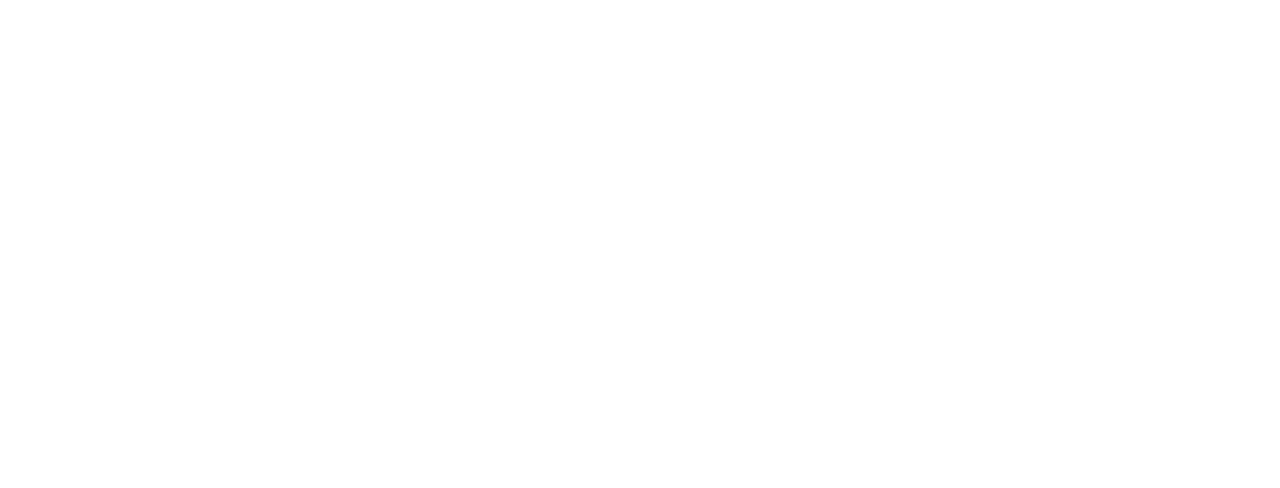
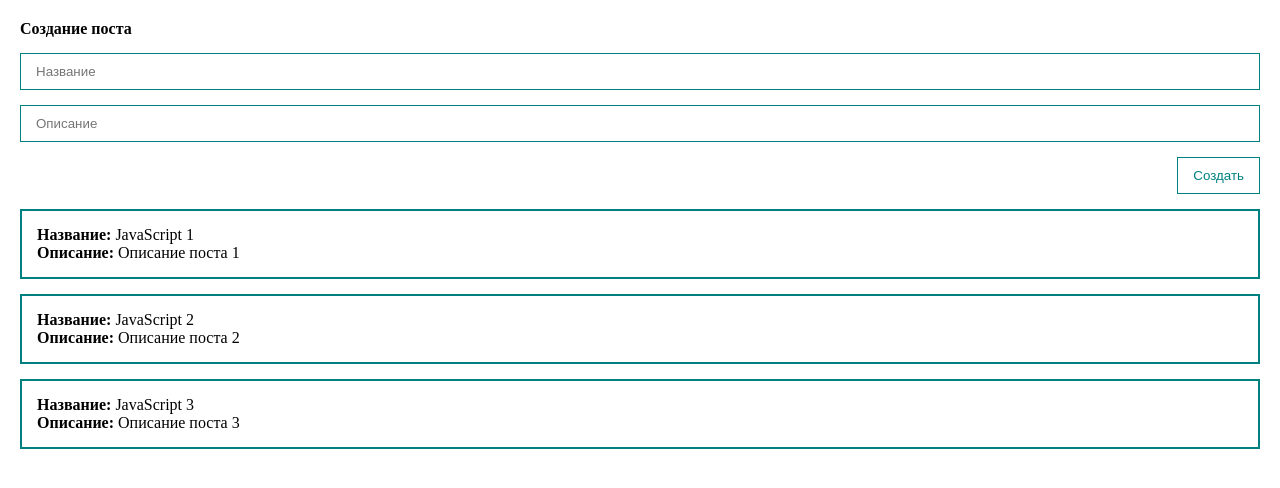
Before and after one commit to Sysreqx/vuejsApp01, a Vue app: page / in a window 1280 px wide. Shown: the top 488 px of the page. Built offline with nearby package versions, Linux system fonts and the light colour scheme.

Commit message:
feature (all): Decomposition. Create reusable components

```diff
--- a/src/App.vue
+++ b/src/App.vue
@@ -3,6 +3,10 @@
   import PostList from "./components/PostList.vue";
 
   export default {
+    components: {
+      PostList,
+      PostForm,
+    },
     data() {
       return {
         posts: [
@@ -36,9 +40,8 @@
 
 <template>
   <div class="app">
-
-
-
+    <post-form></post-form>
+    <post-list :posts="posts"></post-list>
   </div>
 </template>
 
--- a/src/components/PostForm.vue
+++ b/src/components/PostForm.vue
@@ -1,15 +1,22 @@
 <template>
   <form @submit.prevent>
     <h4>Создание поста</h4>
-    <input v-bind:value="title" @input="title = $event.target.value" type="text" class="input" placeholder="Название">
-    <input v-bind:value="body" @input="body = $event.target.value" type="text" class="input" placeholder="Описание">
+    <input v-bind:value="post.title" @input="post.title = $event.target.value" type="text" class="input" placeholder="Название">
+    <input v-bind:value="post.body" @input="post.body = $event.target.value" type="text" class="input" placeholder="Описание">
     <button class="btn" >Создать</button>
   </form>
 </template>
 
 <script>
 export default {
-
+  data() {
+    return {
+      post: {
+        title: "",
+        body: "",
+      }
+    }
+  }
 }
 </script>
 
--- a/src/components/PostList.vue
+++ b/src/components/PostList.vue
@@ -6,7 +6,14 @@
 </template>
 
 <script>
-export default {}
+export default {
+  props: {
+    posts: {
+      type: Array,
+      required: true
+    }
+  }
+}
 </script>
 
 <style scoped>
```
